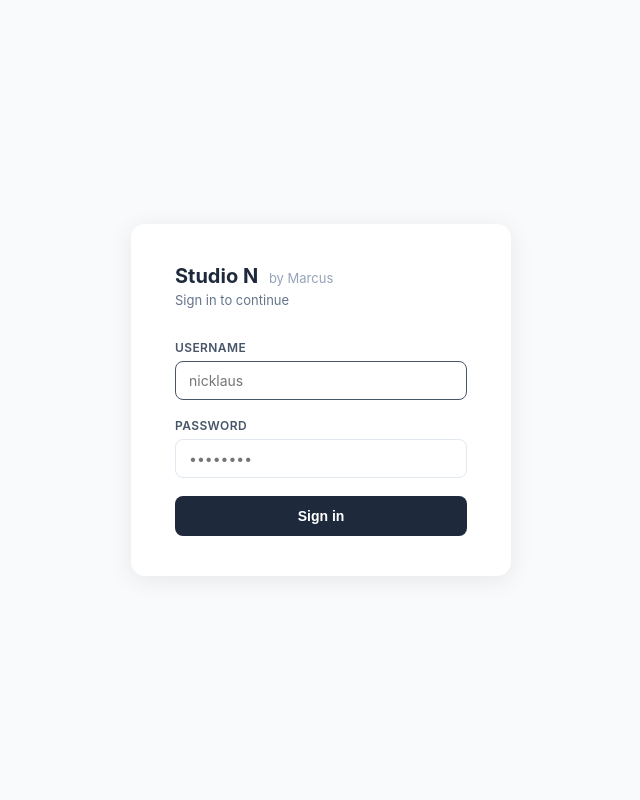
After one commit to nickdcruz/studio-n, a FastAPI app: template templates/login.html in a window 1280 px wide. The commit adds this page. Shown: the whole page, without its empty margins (319-959 px from the left). Run offline with FastAPI, Linux system fonts and the light colour scheme; the template is opened without the code that fills it, so the values that code supplies are empty; the visitor is signed in with stand-in values (Sample User, id 1).

Commit message:
feat: replace BasicAuth with session-based login
- Login page at /login with username + password form
- On success sets a signed session cookie (itsdangerous via Starlette
  SessionMiddleware), valid 7 days
- SessionAuthMiddleware guards all routes except /health, /login,
  /api/stream/ — API routes return 401 JSON, pages redirect to /login
- /logout clears session and redirects to /login
- Sign out link in nav
- Added python-multipart and itsdangerous to requirements.txt
- SESSION_SECRET env var (auto-generated if not set)

Co-Authored-By: Claude Sonnet 4.6 <noreply@anthropic.com>

```diff
--- a/app.py
+++ b/app.py
@@ -1,5 +1,4 @@
 import asyncio
-import base64
 import json
 import os
 import re
@@ -12,9 +11,10 @@ import httpx
 from anthropic import AsyncAnthropic
 from dotenv import load_dotenv
 from fastapi import FastAPI, Request
-from fastapi.responses import HTMLResponse, JSONResponse, StreamingResponse
+from fastapi.responses import HTMLResponse, JSONResponse, RedirectResponse, StreamingResponse
 from fastapi.templating import Jinja2Templates
 from starlette.middleware.base import BaseHTTPMiddleware
+from starlette.middleware.sessions import SessionMiddleware
 from starlette.responses import Response
 
 load_dotenv()
@@ -31,6 +31,7 @@ GITHUB_TOKEN       = os.getenv("GITHUB_TOKEN", "")
 ANTHROPIC_API_KEY  = os.getenv("ANTHROPIC_API_KEY", "")
 HTTP_USER          = os.getenv("HTTP_USER", "admin")
 HTTP_PASS          = os.getenv("HTTP_PASS", "changeme")
+SESSION_SECRET     = os.getenv("SESSION_SECRET", secrets.token_hex(32))
 PORT               = int(os.getenv("PORT", "5050"))
 anthropic_client = AsyncAnthropic(api_key=ANTHROPIC_API_KEY)
 _agent_cache: dict = {}
@@ -55,28 +56,22 @@ THIRD_PARTY_MESSAGES = {
 
 # ── Auth middleware ───────────────────────────────────────────────
 
-class BasicAuthMiddleware(BaseHTTPMiddleware):
+PUBLIC_PATHS = {"/health", "/login"}
+
+class SessionAuthMiddleware(BaseHTTPMiddleware):
     async def dispatch(self, request: Request, call_next):
         path = request.url.path
-        if path == "/health" or path.startswith("/api/stream/"):
+        if path in PUBLIC_PATHS or path.startswith("/api/stream/"):
             return await call_next(request)
-        auth = request.headers.get("Authorization", "")
-        if not auth.startswith("Basic "):
-            return Response("Unauthorized", status_code=401,
-                            headers={"WWW-Authenticate": 'Basic realm="Studio N"'})
-        try:
-            decoded   = base64.b64decode(auth[6:]).decode("utf-8")
-            user, pwd = decoded.split(":", 1)
-        except Exception:
-            return Response("Unauthorized", status_code=401,
-                            headers={"WWW-Authenticate": 'Basic realm="Studio N"'})
-        if not (secrets.compare_digest(user, HTTP_USER) and
-                secrets.compare_digest(pwd,  HTTP_PASS)):
-            return Response("Unauthorized", status_code=401,
-                            headers={"WWW-Authenticate": 'Basic realm="Studio N"'})
+        if not request.session.get("authenticated"):
+            if path.startswith("/api/"):
+                return JSONResponse({"error": "Not authenticated"}, status_code=401)
+            return RedirectResponse("/login", status_code=302)
         return await call_next(request)
 
-app.add_middleware(BasicAuthMiddleware)
+app.add_middleware(SessionAuthMiddleware)
+app.add_middleware(SessionMiddleware, secret_key=SESSION_SECRET, session_cookie="studio_session",
+                   max_age=86400 * 7, https_only=False, same_site="lax")
 
 # ── Orchestration prompts ─────────────────────────────────────────
 
@@ -693,6 +688,29 @@ async def process_job(job_id: str, brief: str) -> None:
 
 # ── Routes ────────────────────────────────────────────────────────
 
+@app.get("/login", response_class=HTMLResponse)
+async def login_page(request: Request):
+    if request.session.get("authenticated"):
+        return RedirectResponse("/", status_code=302)
+    return templates.TemplateResponse("login.html", {"request": request, "error": None})
+
+@app.post("/login", response_class=HTMLResponse)
+async def login_submit(request: Request):
+    form = await request.form()
+    username = form.get("username", "")
+    password = form.get("password", "")
+    if (secrets.compare_digest(username, HTTP_USER) and
+            secrets.compare_digest(password, HTTP_PASS)):
+        request.session["authenticated"] = True
+        return RedirectResponse("/", status_code=302)
+    return templates.TemplateResponse("login.html", {"request": request,
+                                                      "error": "Incorrect username or password."})
+
+@app.get("/logout")
+async def logout(request: Request):
+    request.session.clear()
+    return RedirectResponse("/login", status_code=302)
+
 @app.get("/", response_class=HTMLResponse)
 async def index(request: Request):
     return templates.TemplateResponse("index.html", {"request": request})
--- a/requirements.txt
+++ b/requirements.txt
@@ -4,3 +4,5 @@ anthropic>=0.40.0
 httpx>=0.27.0
 python-dotenv>=1.0.0
 jinja2>=3.1.0
+itsdangerous>=2.0.0
+python-multipart>=0.0.9
--- a/templates/index.html
+++ b/templates/index.html
@@ -134,6 +134,7 @@
     </div>
     <a href="/studio" class="nav-link">Studio</a>
     <a href="/outputs" class="nav-link">Outputs</a>
+    <a href="/logout" class="nav-link" style="color:#64748b;">Sign out</a>
   </div>
 </nav>
 
--- /dev/null
+++ b/templates/login.html
@@ -0,0 +1,106 @@
+<!DOCTYPE html>
+<html lang="en">
+<head>
+  <meta charset="UTF-8">
+  <meta name="viewport" content="width=device-width, initial-scale=1.0">
+  <title>Studio N — Sign in</title>
+  <style>
+    * { box-sizing: border-box; margin: 0; padding: 0; }
+    body {
+      font-family: -apple-system, BlinkMacSystemFont, 'Segoe UI', sans-serif;
+      background: #f8fafc;
+      color: #1e293b;
+      min-height: 100vh;
+      display: flex;
+      align-items: center;
+      justify-content: center;
+    }
+    .card {
+      background: white;
+      border-radius: 14px;
+      padding: 40px 44px;
+      width: 100%;
+      max-width: 380px;
+      box-shadow: 0 4px 24px rgba(0,0,0,0.08);
+    }
+    .brand {
+      font-size: 20px;
+      font-weight: 700;
+      color: #1e293b;
+      margin-bottom: 4px;
+    }
+    .brand span { font-weight: 400; color: #94a3b8; font-size: 13px; margin-left: 6px; }
+    .subtitle {
+      font-size: 13px;
+      color: #64748b;
+      margin-bottom: 32px;
+    }
+    label {
+      display: block;
+      font-size: 12px;
+      font-weight: 600;
+      color: #475569;
+      text-transform: uppercase;
+      letter-spacing: 0.4px;
+      margin-bottom: 6px;
+    }
+    input {
+      width: 100%;
+      border: 1px solid #e2e8f0;
+      border-radius: 8px;
+      padding: 10px 13px;
+      font-size: 14px;
+      font-family: inherit;
+      color: #1e293b;
+      outline: none;
+      transition: border-color 0.15s;
+      margin-bottom: 18px;
+    }
+    input:focus { border-color: #475569; }
+    .error {
+      background: #fef2f2;
+      border: 1px solid #fecaca;
+      border-radius: 8px;
+      padding: 10px 14px;
+      font-size: 13px;
+      color: #b91c1c;
+      margin-bottom: 18px;
+    }
+    button {
+      width: 100%;
+      background: #1e293b;
+      color: white;
+      border: none;
+      padding: 12px;
+      border-radius: 8px;
+      font-size: 14px;
+      font-weight: 600;
+      cursor: pointer;
+      transition: background 0.15s;
+    }
+    button:hover { background: #334155; }
+  </style>
+</head>
+<body>
+  <div class="card">
+    <div class="brand">Studio N <span>by Marcus</span></div>
+    <div class="subtitle">Sign in to continue</div>
+
+    {% if error %}
+    <div class="error">{{ error }}</div>
+    {% endif %}
+
+    <form method="post" action="/login">
+      <label for="username">Username</label>
+      <input id="username" name="username" type="text" autocomplete="username"
+             autofocus placeholder="nicklaus">
+
+      <label for="password">Password</label>
+      <input id="password" name="password" type="password" autocomplete="current-password"
+             placeholder="••••••••">
+
+      <button type="submit">Sign in</button>
+    </form>
+  </div>
+</body>
+</html>
```
